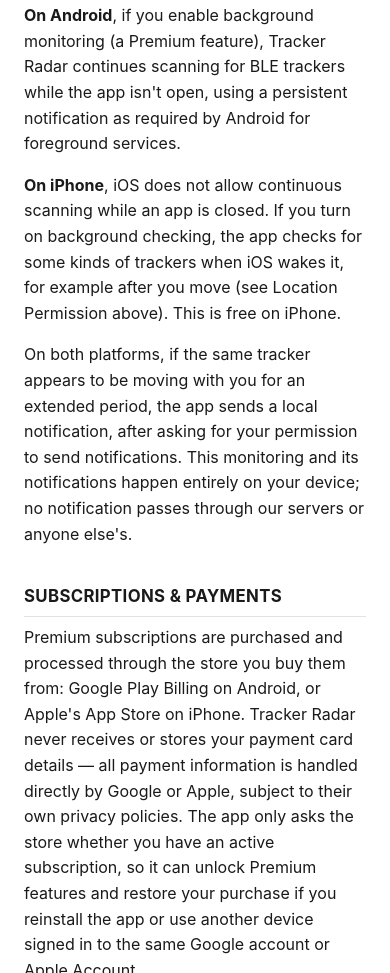
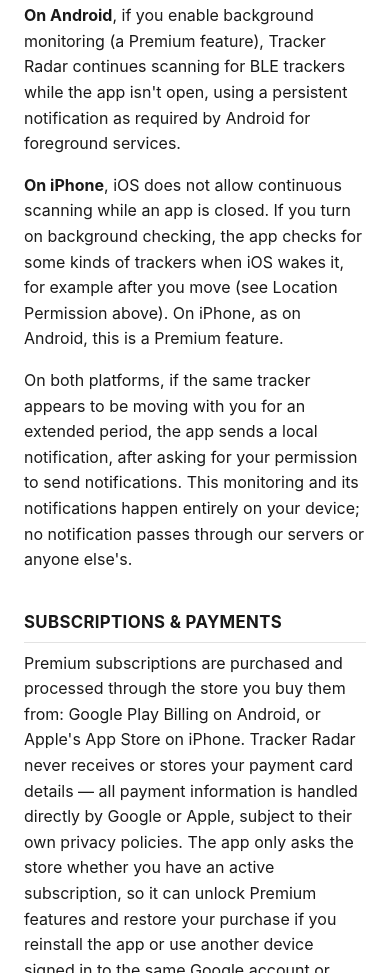
Before and after one commit to SBDJB/tracker-radar-privacy, a plain HTML site: page index.html in a window 390 px wide. Shown: the part 2831-3804 px from the top of the page. Drawn offline with Linux system fonts and the light colour scheme.

Commit message:
Tracker Radar privacy: iPhone background checking is now Premium
Co-Authored-By: Claude Opus 5.5 <noreply@anthropic.com>

```diff
--- a/index.html
+++ b/index.html
@@ -90,7 +90,7 @@
 
   <h2>BACKGROUND MONITORING &amp; NOTIFICATIONS</h2>
   <p><strong>On Android</strong>, if you enable background monitoring (a Premium feature), Tracker Radar continues scanning for BLE trackers while the app isn't open, using a persistent notification as required by Android for foreground services.</p>
-  <p><strong>On iPhone</strong>, iOS does not allow continuous scanning while an app is closed. If you turn on background checking, the app checks for some kinds of trackers when iOS wakes it, for example after you move (see Location Permission above). This is free on iPhone.</p>
+  <p><strong>On iPhone</strong>, iOS does not allow continuous scanning while an app is closed. If you turn on background checking, the app checks for some kinds of trackers when iOS wakes it, for example after you move (see Location Permission above). On iPhone, as on Android, this is a Premium feature.</p>
   <p>On both platforms, if the same tracker appears to be moving with you for an extended period, the app sends a local notification, after asking for your permission to send notifications. This monitoring and its notifications happen entirely on your device; no notification passes through our servers or anyone else's.</p>
 
   <h2>SUBSCRIPTIONS &amp; PAYMENTS</h2>
```
